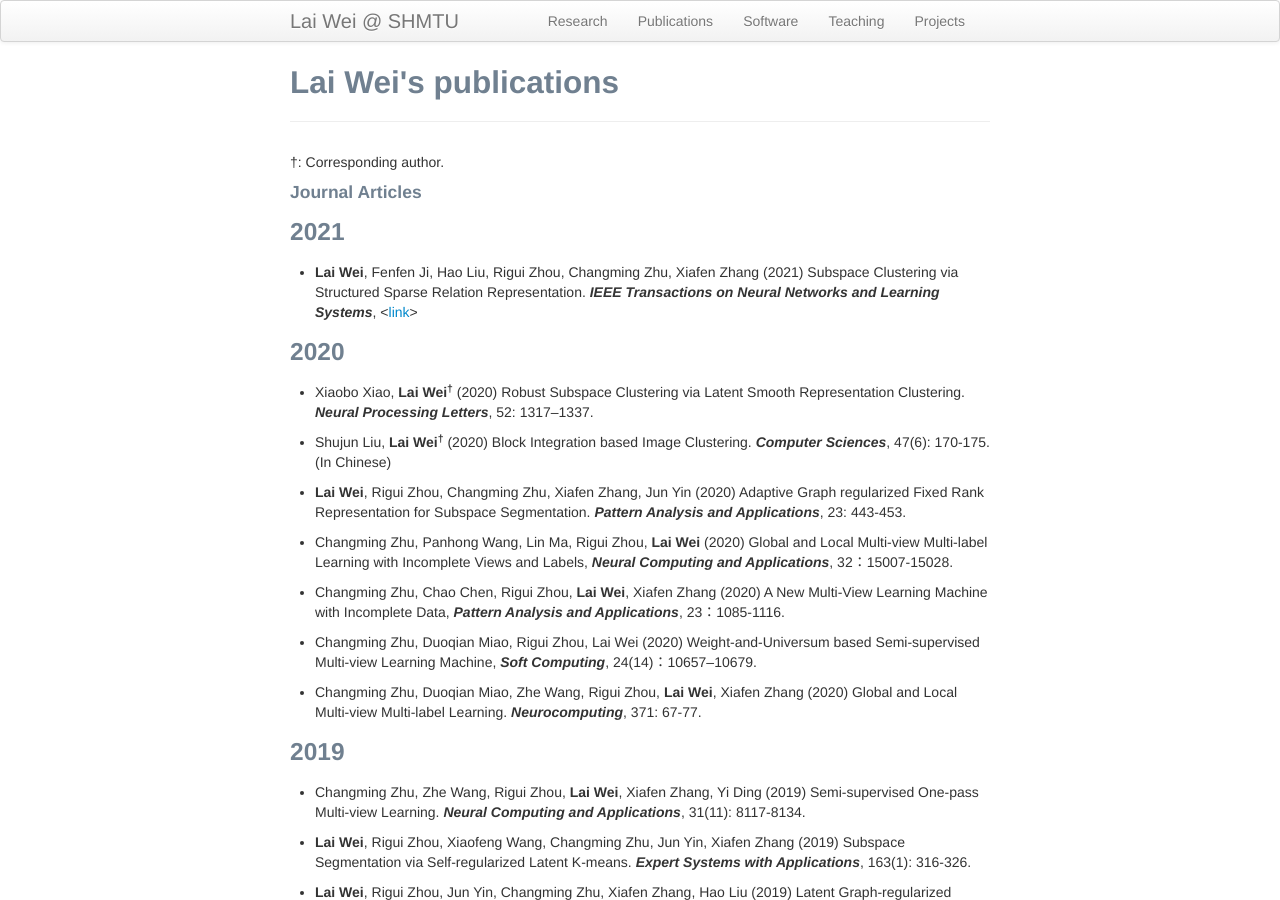
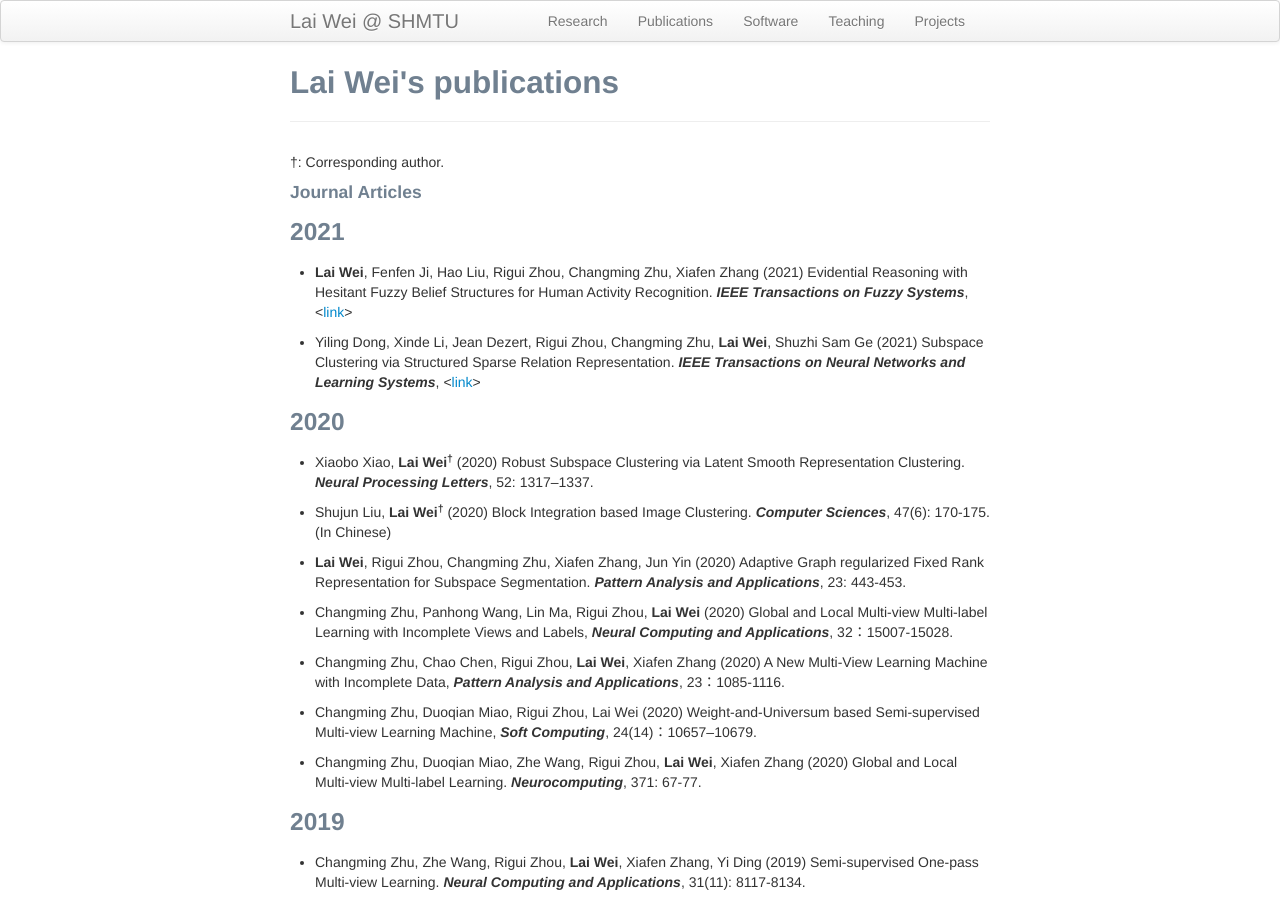
Before and after one commit to weilyshmtu/weilyshmtu.github.io, a Jekyll site: the page built from pages/pubs.md, in a window 1280 px wide and 900 px high. Built offline with Jekyll 4.4.1, drawn with Linux system fonts in a browser that asks for light colours.

Commit message:
Update pubs.md

```diff
--- a/pages/pubs.md
+++ b/pages/pubs.md
@@ -8,8 +8,9 @@ title: Lai Wei's publications
 
 #### Journal Articles
 ### 2021
-<ul> <li> <b>Lai Wei</b>, Fenfen Ji, Hao Liu, Rigui Zhou, Changming Zhu, Xiafen Zhang (2021) Subspace Clustering via Structured Sparse Relation Representation. <i><b>IEEE Transactions on Neural Networks and Learning Systems</b></i>, <<a href="https://doi.org/10.1109/TNNLS.2021.3059511">link</a>></li></ul>
+<ul> <li> <b>Lai Wei</b>, Fenfen Ji, Hao Liu, Rigui Zhou, Changming Zhu, Xiafen Zhang (2021) Evidential Reasoning with Hesitant Fuzzy Belief Structures for Human Activity Recognition. <i><b>IEEE Transactions on Fuzzy Systems</b></i>, <<a href="https://doi.org/10.1109/TFUZZ.2021.3079495">link</a>></li></ul>
 
+<ul> <li> Yiling Dong, Xinde Li, Jean Dezert, Rigui Zhou, Changming Zhu, <b>Lai Wei</b>, Shuzhi Sam Ge (2021) Subspace Clustering via Structured Sparse Relation Representation. <i><b>IEEE Transactions on Neural Networks and Learning Systems</b></i>, <<a href="https://doi.org/10.1109/TNNLS.2021.3059511">link</a>></li></ul>
 ### 2020
 <ul> <li> Xiaobo Xiao, <b>Lai Wei<sup>&dagger;</sup></b> (2020) Robust Subspace Clustering via Latent Smooth Representation Clustering. <i><b>Neural Processing Letters</b></i>, 52: 1317–1337.</li></ul>
 
```
